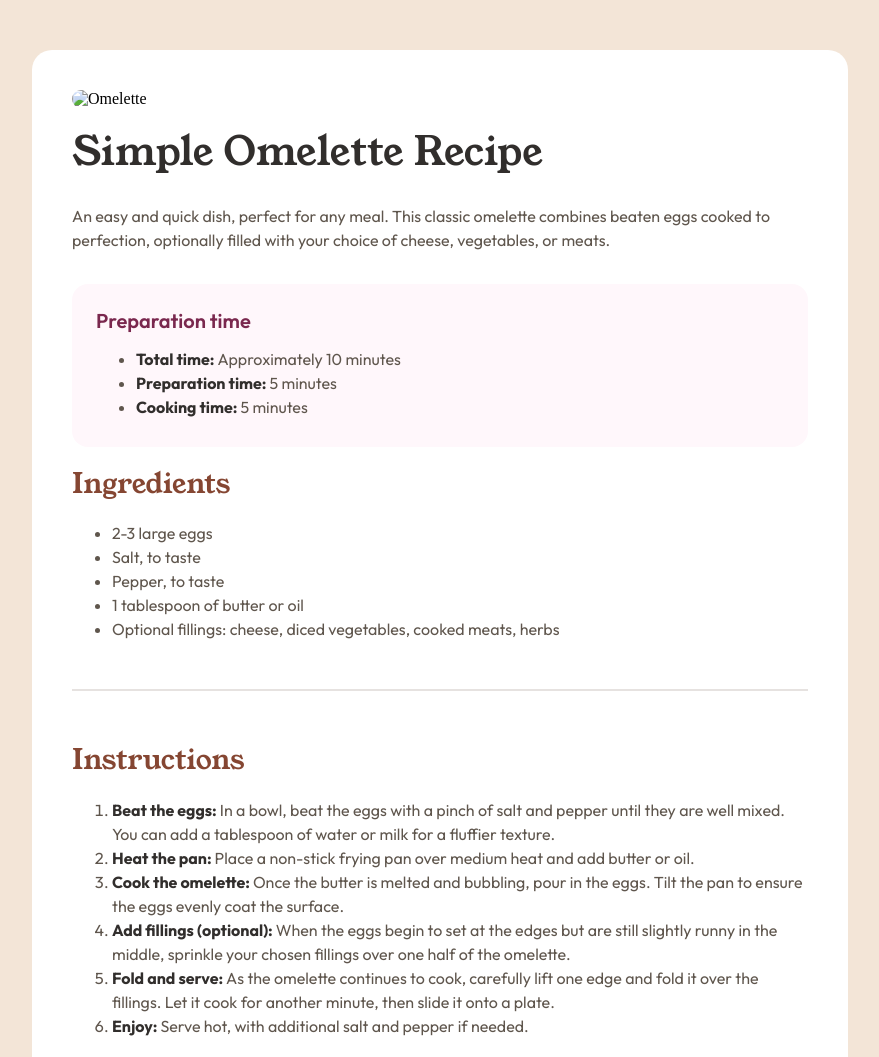
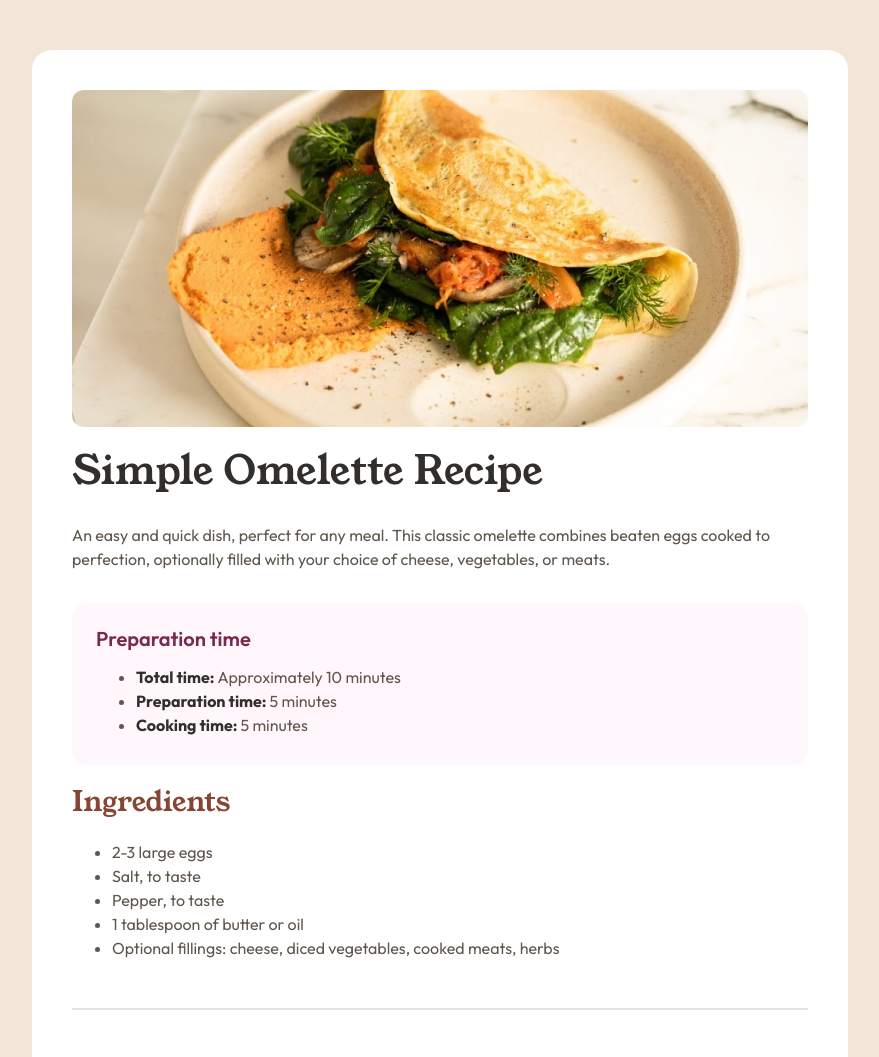
Before and after one commit to lahceneberkouk/Recipe-page, a plain HTML site: page index.html in a window 1280 px wide. Shown: the top 1057 px of the page, without its empty margins (200-1079 px from the left). Drawn offline with Linux system fonts and the light colour scheme.

Commit message:
Changed photo path to relative path

```diff
--- a/index.html
+++ b/index.html
@@ -12,7 +12,7 @@
 <body>
   <main class="MainDiv">
 
-    <img class="mainImage" src="../recipe-page-main/assets/images/image-omelette.jpeg" alt="Omelette">
+    <img class="mainImage" src="assets/images/image-omelette.jpeg" alt="Omelette">
 
     <h1 class="MainTitle">Simple Omelette Recipe</h1>
 
```
